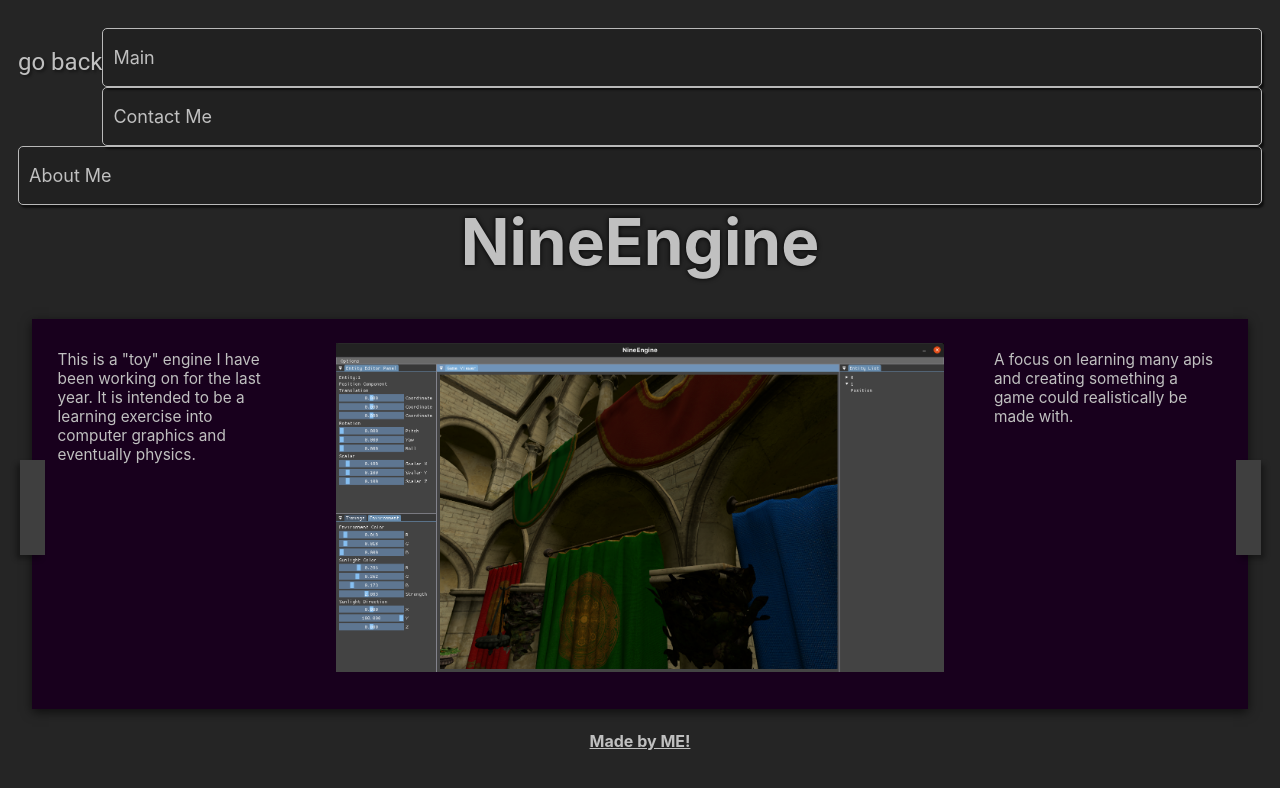
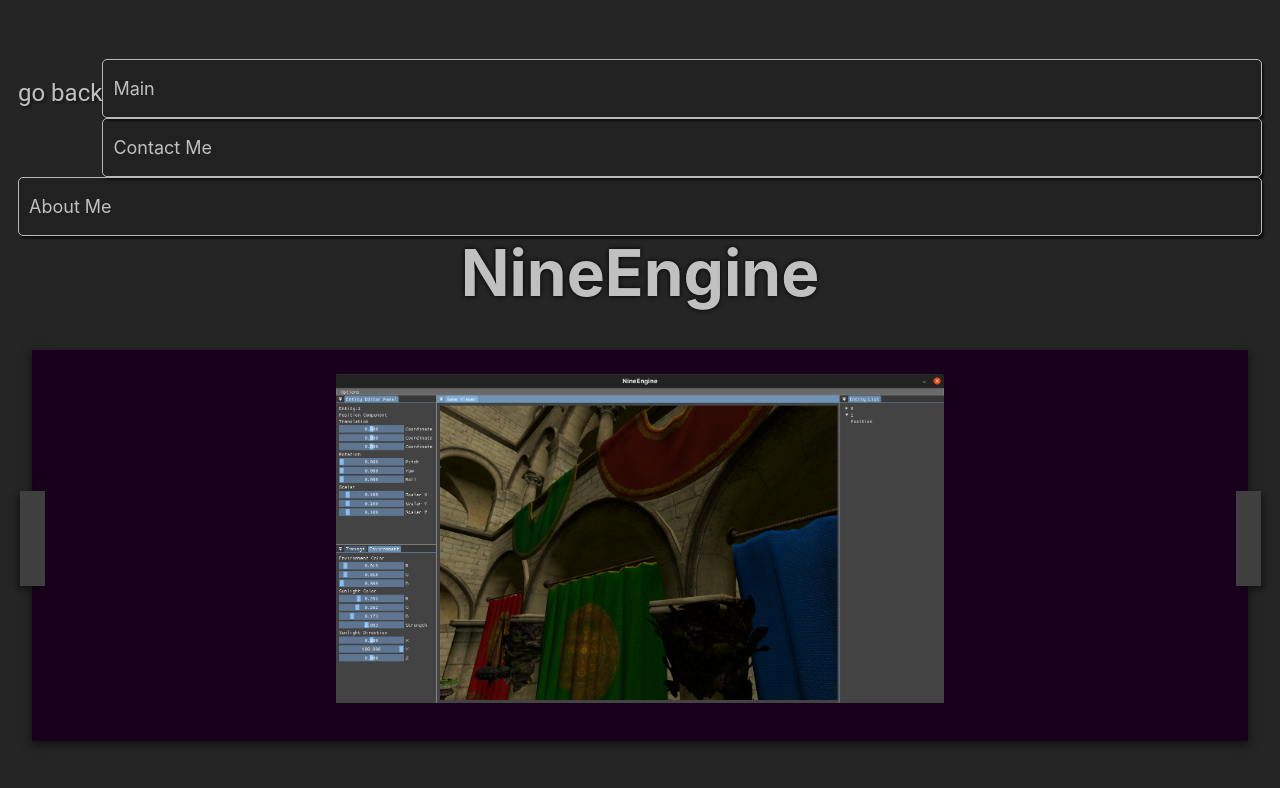
Before and after one commit to NineBallo/MyWebsite, a Next.js app: page /projects/NineEngine in a window 1280 px wide. Shown: the top 788 px of the page. Built offline with nearby package versions, Linux system fonts and the light colour scheme.

Commit message:
components

```diff
--- /dev/null
+++ b/components/Carousel.js
@@ -0,0 +1,37 @@
+
+import React, { useCallback } from "react";
+import useEmblaCarousel from "embla-carousel-react";
+import pStyles from "../styles/Projects.module.css";
+
+
+export function Slide({ children }) {
+    return (
+        <div className={pStyles.slide}>
+            {children}
+        </div>
+    )
+  }
+
+
+  export function Carousel({ children }) {
+    const [emblaRef, emblaApi] = useEmblaCarousel({ speed: 10, loop: true });
+
+    const scrollPrev = useCallback(() => {
+      if (emblaApi) emblaApi.scrollPrev();
+    }, [emblaApi]);
+    const scrollNext = useCallback(() => {
+      if (emblaApi) emblaApi.scrollNext();
+    }, [emblaApi]);
+
+      return (
+        <div className={pStyles.showcase}>
+        <div className={pStyles.embla} ref={emblaRef}>
+          <div className={pStyles.slideContainer}>
+              {children}
+          </div>
+        </div>
+        <button className={pStyles.slideButton_prev} onClick={scrollPrev} />
+        <button className={pStyles.slideButton_next} onClick={scrollNext} />
+      </div>
+      )
+  }
--- /dev/null
+++ b/components/Header.js
@@ -0,0 +1,18 @@
+import styles from "../styles/Home.module.css";
+import pStyles from "../styles/Projects.module.css";
+
+export function Header({ children }) {
+
+    return(
+    <header className={pStyles.projectHeader}>
+        <div className={styles.headerNameBox}>
+          <h2 className={styles.subpageName}>go back</h2>
+        </div>
+
+        <div className={pStyles.headerButtonBox}>
+            {children}
+        </div>
+      </header>
+
+    )
+}
--- a/pages/projects/NineEngine.js
+++ b/pages/projects/NineEngine.js
@@ -1,26 +1,15 @@
 import styles from "../../styles/Home.module.css";
 import pStyles from "../../styles/Projects.module.css";
-import Carousel from "../../styles/Carousel.module.css";
 import Link from "next/link";
 import Head from "next/head";
 import Image from "next/image";
+import {Carousel, Slide} from "../../components/Carousel";
+import {Header} from "../../components/Header";
 
 import showcase1 from "../../public/engine2.png";
 import showcase2 from "../../public/engine4.png";
 
-import React, { useCallback } from "react";
-import useEmblaCarousel from "embla-carousel-react";
-
 export default function NineEngine() {
-  const [emblaRef, emblaApi] = useEmblaCarousel({ speed: 10, loop: true });
-
-  const scrollPrev = useCallback(() => {
-    if (emblaApi) emblaApi.scrollPrev();
-  }, [emblaApi]);
-  const scrollNext = useCallback(() => {
-    if (emblaApi) emblaApi.scrollNext();
-  }, [emblaApi]);
-
   return (
     <div className={styles.container}>
       <Head>
@@ -29,12 +18,7 @@ export default function NineEngine() {
         <link rel="icon" href="/favicon.ico" />
       </Head>
 
-      <header className={pStyles.projectHeader}>
-        <div className={styles.headerNameBox}>
-          <h2 className={styles.subpageName}>go back</h2>
-        </div>
-
-        <div className={pStyles.headerButtonBox}>
+      <Header>
       <Link href="/">
             <div className={styles.subpageButton}>
               <p>Main</p>
@@ -50,22 +34,13 @@ export default function NineEngine() {
               <p>About Me</p>
             </div>
           </Link>
-        </div>
-      </header>
+      </Header>
 
       <h1 className={styles.title}>NineEngine</h1>
 
-      <div className={pStyles.showcase}>
-        <div className={pStyles.embla} ref={emblaRef}>
-          <div className={pStyles.slideContainer}>
-            <div className={pStyles.slide}>
-              <div className={pStyles.textbox}>
-                <p style={{ display: "inline-block" }}>
-                  This is a "toy" engine I have been working on for the last
-                  year. It is intended to be a learning exercise into computer
-                  graphics and eventually physics.
-                </p>
-              </div>
+
+    <Carousel>
+      <Slide>
         <div className={pStyles.image}>
           <Image
             src={showcase1}
@@ -74,22 +49,8 @@ export default function NineEngine() {
             layout="responsive"
           />
         </div>
-              <div className={pStyles.textbox}>
-                <p style={{ display: "inline-block" }}>
-                  A focus on learning many apis and creating something a game
-                  could realistically be made with.
-                </p>
-              </div>
-            </div>
-
-            <div className={pStyles.slide}>
-              <div className={pStyles.textbox}>
-                <p style={{ display: "inline-block" }}>
-                  This is a "toy" engine I have been working on for the last
-                  year. It is intended to be a learning exercise into computer
-                  graphics and eventually physics.
-                </p>
-              </div>
+      </Slide>
+      <Slide>
         <div className={pStyles.image}>
           <Image
             src={showcase2}
@@ -98,26 +59,9 @@ export default function NineEngine() {
             layout="responsive"
           />
         </div>
+      </Slide>
+    </Carousel>
 
-              <div className={pStyles.textbox}>
-                <p style={{ display: "inline-block" }}>
-                  It is currently a simple renderer with basic shading but
-                  eventually I would like to implement physics and phycally
-                  based audio{" "}
-                </p>
-              </div>
-            </div>
-          </div>
-        </div>
-        <button className={pStyles.slideButton_prev} onClick={scrollPrev} />
-        <button className={pStyles.slideButton_next} onClick={scrollNext} />
-      </div>
-
-      <footer>
-        <Link href="https://github.com/NineBallo/NewWebsite">
-          <h4 className={styles.footerLink}>Made by ME!</h4>
-        </Link>
-      </footer>
     </div>
   );
 }
```
Lines whose indentation alone changed are shown as unchanged.
